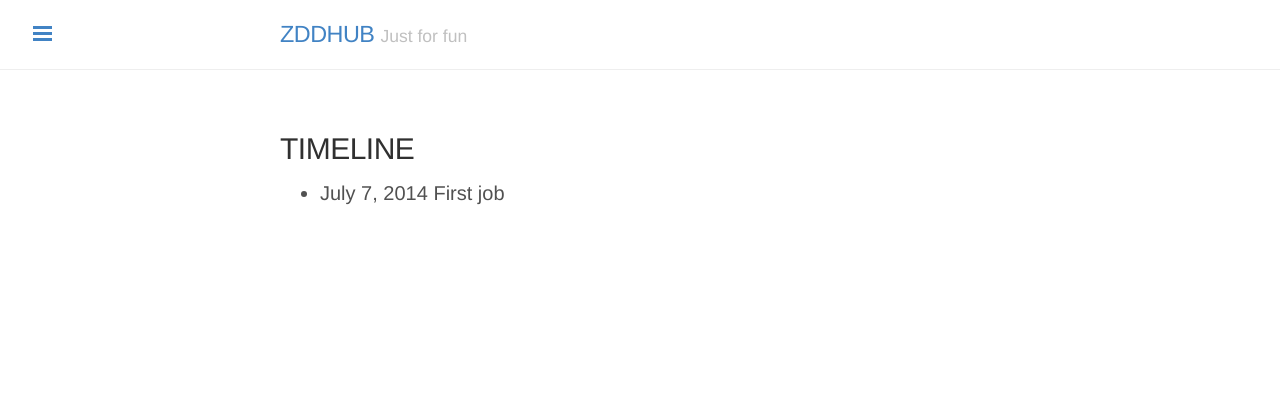
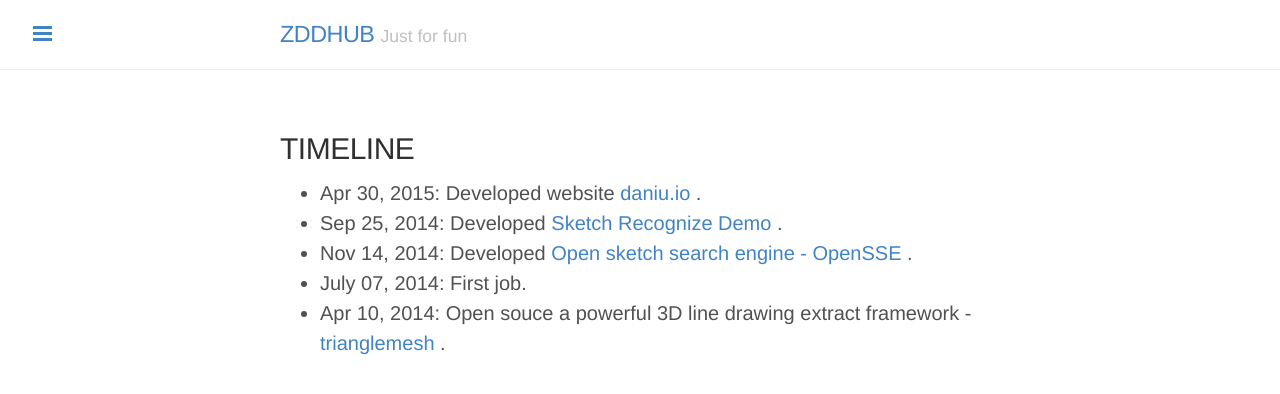
Before and after one commit to zddhub/zddhub.github.io, a Jekyll site: the page built from timeline.md, in a window 1280 px wide. Shown: the top 394 px of the page. Built offline with Jekyll 4.4.1, drawn with Linux system fonts in a browser that asks for light colours; Markdown is read by kramdown in place of the engine named in the settings.

Commit message:
Add time line info

```diff
--- a/_config.yml
+++ b/_config.yml
@@ -11,7 +11,7 @@ relative_permalinks: true
 # Setup
 title:               ZDDHUB
 tagline:             'Just for fun'
-description:         'A developer, with open source spirit. Do everything just for fun.'
+description:         'A developer, Do everything just for fun.'
 url:                 http://zddhub.github.io
 baseurl:             /
 paginate:            5
@@ -25,4 +25,4 @@ author:
   email:             zddhub@gmail.com
 
 # Custom vars
-version:             1.0.0
+version:             1.2.0
--- a/timeline.md
+++ b/timeline.md
@@ -3,4 +3,8 @@ layout: page
 title: Timeline
 ---
 
-- July 7, 2014          First job
+- Apr  30, 2015: Developed website [daniu.io](http://www.daniu.io) .
+- Sep  25, 2014: Developed [Sketch Recognize Demo](http://sr.opensse.com/) .
+- Nov  14, 2014: Developed [Open sketch search engine - OpenSSE](http://opensse.com/) .
+- July 07, 2014: First job.
+- Apr  10, 2014: Open souce a powerful 3D line drawing extract framework - [trianglemesh](https://github.com/zddhub/trianglemesh) .
```
Also changed, not shown: about.md (+1 -1 lines).
